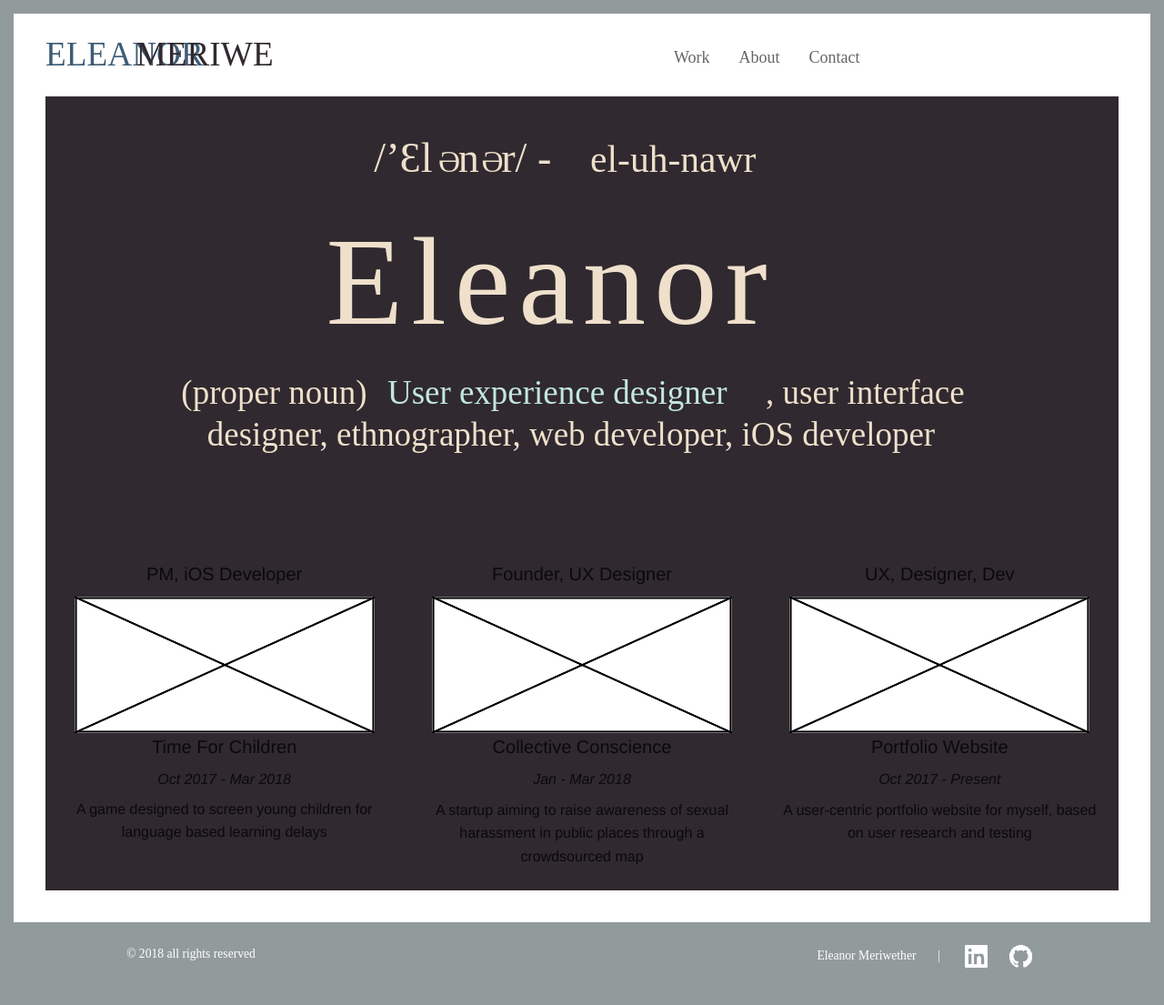
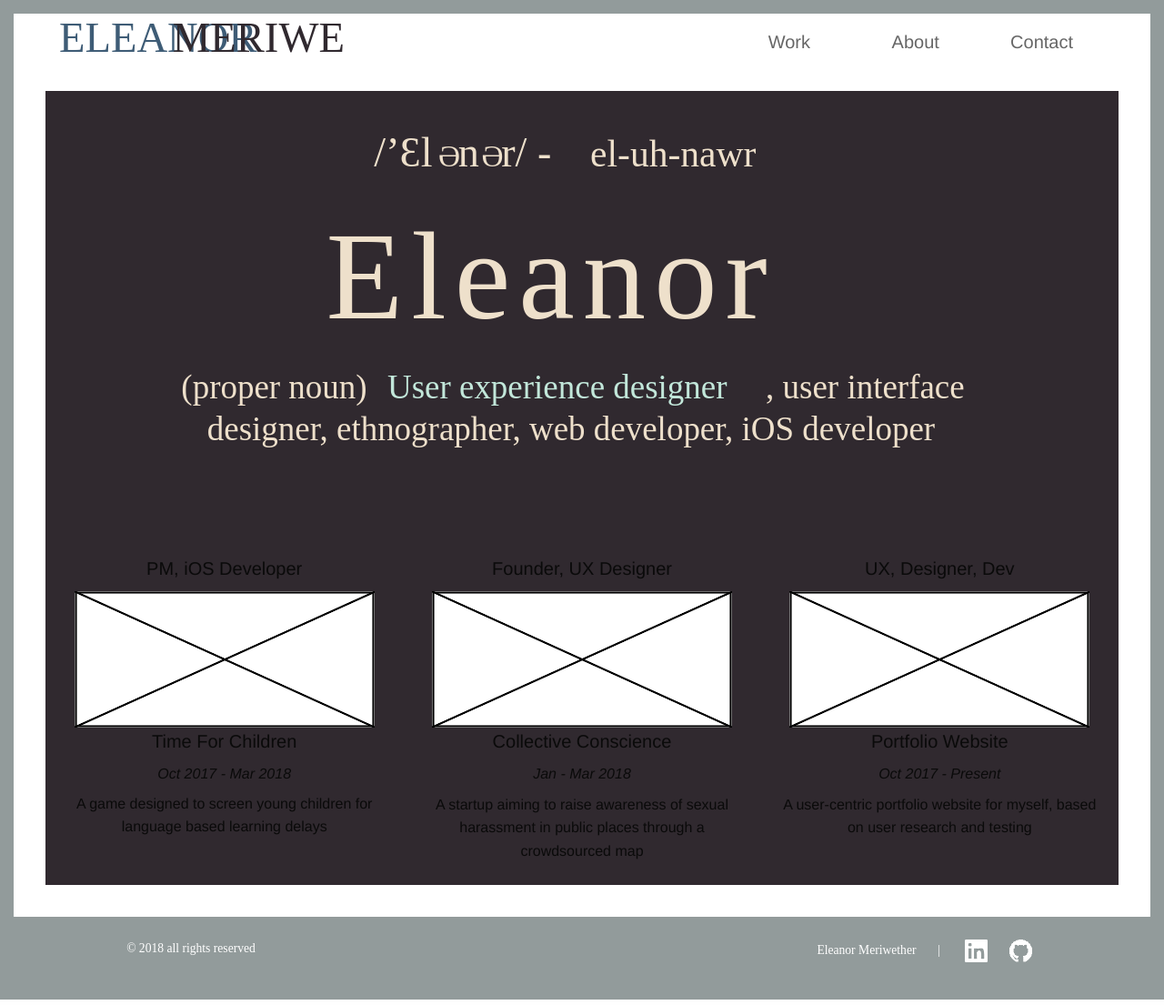
Before and after one commit to emeriwether/emeriwether.github.io, a Jekyll site: the page built from index.html, in a window 1280 px wide. Shown: the whole page at 91% size. Built offline with Jekyll 4.4.1, drawn with Linux system fonts in a browser that asks for light colours; some web fonts are replaced.

Commit message:
change styling for top nav

```diff
--- a/_layouts/default.html
+++ b/_layouts/default.html
@@ -34,9 +34,9 @@
         <main class="cell">
             <div class="grid-x" id="content-bg">
 
+<!--
                 <div class="top-bar">
-                    <div class="top-bar-left" id="logo"><img src="img/logo.svg">
-                    </div>
+                    <div class="top-bar-left" id="logo"><img src="img/logo.svg"></div>
                     <nav class="top-bar-right">
                         <ul class="menu vertical medium-horizontal expanded">
                             <li class="h5"><a href="index.html">Work</a></li>
@@ -45,6 +45,17 @@
                         </ul>
                     </nav>
                 </div>
+-->
+
+                <div class="small-3 cell" id="logo"><img src="img/logo.svg"></div>
+                <div class="auto cell"></div>
+                <nav class="small-4 cell">
+                    <ul class="menu vertical medium-horizontal expanded">
+                        <li class="h5"><a href="index.html">Work</a></li>
+                        <li class="h5"><a href="pages/about.html">About</a></li>
+                        <li class="h5"><a href="pages/contact.html">Contact</a></li>
+                    </ul>
+                </nav>
 
             {{content}}
 
--- a/css/app.css
+++ b/css/app.css
@@ -1,3 +1,4 @@
+/*
 @media screen and (max-width: 39.9375em) {
 
 
@@ -68,4 +69,4 @@
     nav {
         padding-left: 425px;
     }
-}
+}*/
--- a/css/home.css
+++ b/css/home.css
@@ -1,4 +1,14 @@
-#copyright{
+#logo {
+    margin-left: 50px;
+    padding: 10px 0 25px 0;
+}
+
+nav {
+    margin-right: 50px;
+    padding: 10px 0 25px 0;
+}
+
+#copyright {
     margin-left: 50px;
     padding: 10px 0 25px 0;
     color: #fff;
@@ -64,7 +74,7 @@ body {
 }
 
 nav > ul > li > a{
-    font-family: 'Libre Franklin'; color: #666;
+    color: #666;
 }
 
 article {
```
